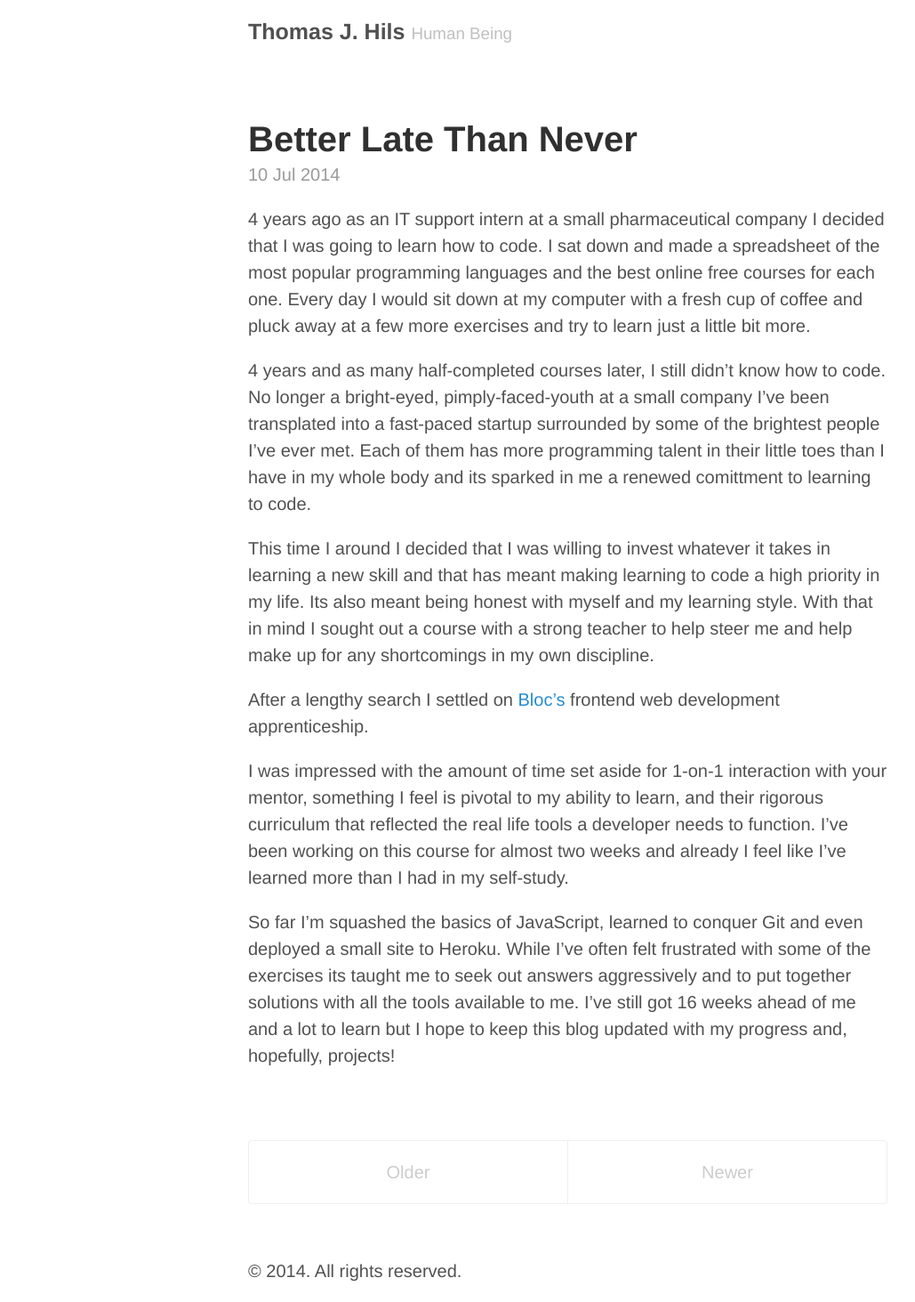
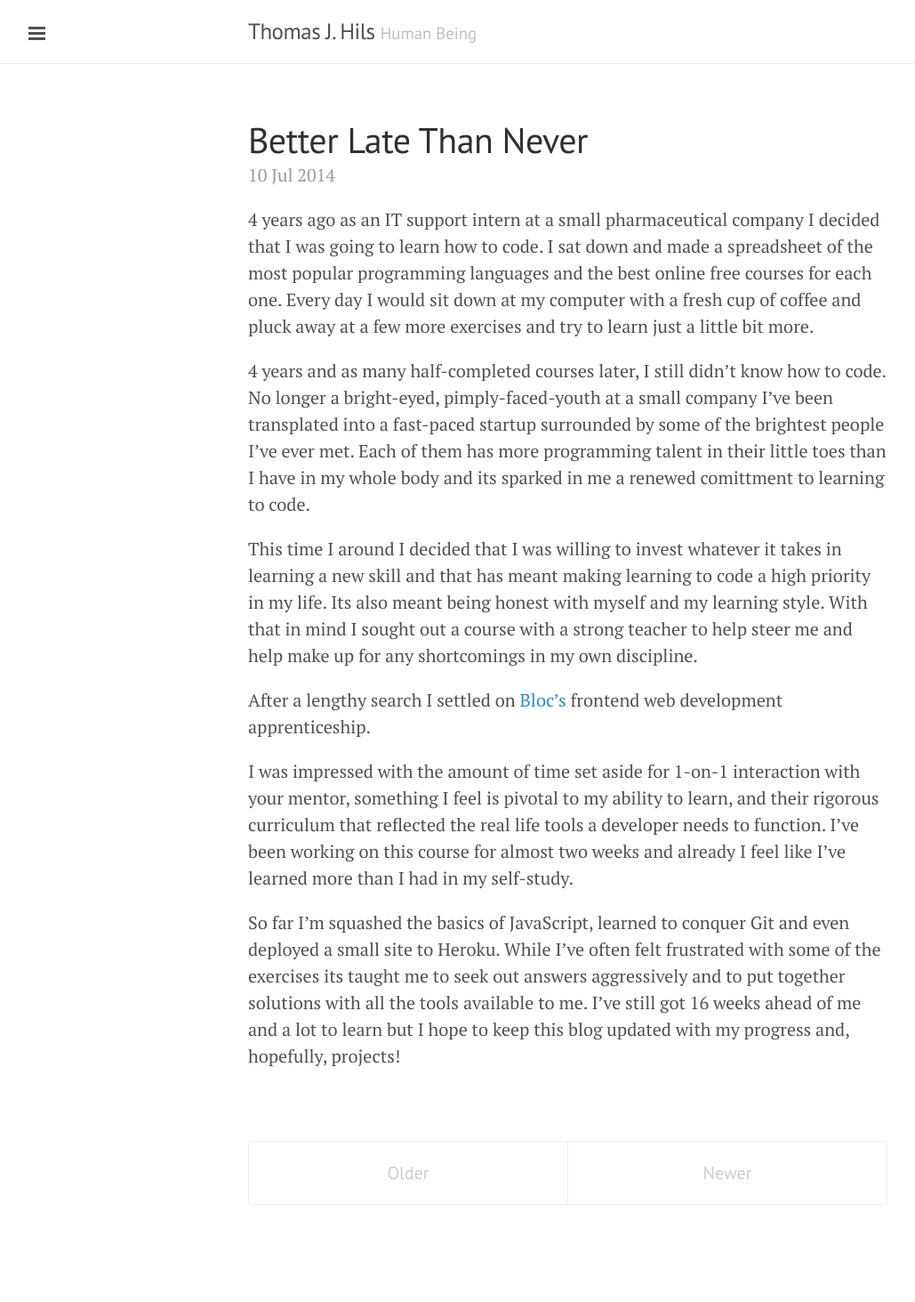
Before and after one commit to tjhils/oldblog, a Jekyll site: the page built from index.html, in a window 1280 px wide. Shown: the whole page at 89% size, without its empty margins (1-1030 px from the left). Built offline with Jekyll 4.4.1, drawn with Linux system fonts in a browser that asks for light colours; Markdown is read by kramdown in place of the engine named in the settings; the list of posts is cut into pages by our own code; after the commit the page ends 1414 px from its top, so only the background shows below that.

Commit message:
Theme swap
oh dear god i hope this doesn’t break it

```diff
--- a/_config.yml
+++ b/_config.yml
@@ -7,16 +7,18 @@
 
 # Setup
 title:            Thomas J. Hils
-tagline:          Human Being
+tagline:          'Human Being'
+description:      'A blog about nothing.'
 url:              http://tjhils.github.io
-paginate:         1
-baseurl:          /
+baseurl:          '/'
+paginate:         5
+
 author:
-  name:           Thomas Hils
-  url:            https://twitter.com/tjhils
-  email:          thomas@hils.us
+  name:           'Mark Otto'
+  url:            https://twitter.com/mdo
 
 # Custom vars
 version:          1.0.0
+
 github:
-  repo:           https://github.com/tjhils/tjhils.github.io
+  repo:           http://tjhils.github.io
--- a/_includes/head.html
+++ b/_includes/head.html
@@ -1,5 +1,6 @@
 <head>
   <link href="http://gmpg.org/xfn/11" rel="profile">
+  <meta http-equiv="X-UA-Compatible" content="IE=edge">
   <meta http-equiv="content-type" content="text/html; charset=utf-8">
 
   <!-- Enable responsiveness on mobile devices-->
@@ -16,11 +17,13 @@
   <!-- CSS -->
   <link rel="stylesheet" href="{{ site.baseurl }}public/css/poole.css">
   <link rel="stylesheet" href="{{ site.baseurl }}public/css/syntax.css">
+  <link rel="stylesheet" href="{{ site.baseurl }}public/css/lanyon.css">
+  <link rel="stylesheet" href="http://fonts.googleapis.com/css?family=PT+Serif:400,400italic,700|PT+Sans:400">
 
   <!-- Icons -->
   <link rel="apple-touch-icon-precomposed" sizes="144x144" href="{{ site.baseurl }}public/apple-touch-icon-precomposed.png">
   <link rel="shortcut icon" href="{{ site.baseurl }}public/favicon.ico">
 
   <!-- RSS -->
-  <link rel="alternate" type="application/rss+xml" title="RSS" href="{{ site.baseurl }}atom.xml">
+  <link rel="alternate" type="application/rss+xml" title="RSS" href="/atom.xml">
 </head>
--- /dev/null
+++ b/_includes/sidebar.html
@@ -0,0 +1,38 @@
+<!-- Target for toggling the sidebar `.sidebar-checkbox` is for regular
+     styles, `#sidebar-checkbox` for behavior. -->
+<input type="checkbox" class="sidebar-checkbox" id="sidebar-checkbox">
+
+<!-- Toggleable sidebar -->
+<div class="sidebar" id="sidebar">
+  <div class="sidebar-item">
+    <p>{{ site.description }}</p>
+  </div>
+
+  <nav class="sidebar-nav">
+    <a class="sidebar-nav-item{% if page.url == site.baseurl %} active{% endif %}" href="/">Home</a>
+
+    {% comment %}
+      The code below dynamically generates a sidebar nav of pages with
+      `layout: page` in the front-matter. See readme for usage.
+    {% endcomment %}
+
+    {% assign pages_list = site.pages %}
+    {% for node in pages_list %}
+      {% if node.title != null %}
+        {% if node.layout == "page" %}
+          <a class="sidebar-nav-item{% if page.url == node.url %} active{% endif %}" href="{{ node.url }}">{{ node.title }}</a>
+        {% endif %}
+      {% endif %}
+    {% endfor %}
+
+    <a class="sidebar-nav-item" href="{{ site.github.repo }}/archive/v{{ site.version }}.zip">Download</a>
+    <a class="sidebar-nav-item" href="{{ site.github.repo }}">GitHub project</a>
+    <span class="sidebar-nav-item">Currently v{{ site.version }}</span>
+  </nav>
+
+  <div class="sidebar-item">
+    <p>
+      &copy; {{ site.time | date: '%Y' }}. All rights reserved.
+    </p>
+  </div>
+</div>
--- a/_layouts/default.html
+++ b/_layouts/default.html
@@ -5,22 +5,43 @@
 
   <body>
 
-    <div class="container content">
+    {% include sidebar.html %}
+
+    <!-- Wrap is the content to shift when toggling the sidebar. We wrap the
+         content to avoid any CSS collisions with our real content. -->
+    <div class="wrap">
       <div class="masthead">
-        <h3 class="masthead-title">
-          <a href="{{ site.baseurl }}" title="Home">{{ site.title }}</a>
-          <small>{{ site.tagline }}</small>
-        </h3>
+        <div class="container">
+          <h3 class="masthead-title">
+            <a href="/" title="Home">{{ site.title }}</a>
+            <small>{{ site.tagline }}</small>
+          </h3>
+        </div>
       </div>
 
-      {{ content }}
-
-      <div class="footer">
-        <p>
-          &copy; {{ site.time | date: '%Y' }}. All rights reserved.
-        </p>
+      <div class="container content">
+        {{ content }}
       </div>
     </div>
 
+    <label for="sidebar-checkbox" class="sidebar-toggle"></label>
+
+    <script>
+      (function(document) {
+        var toggle = document.querySelector('.sidebar-toggle');
+        var sidebar = document.querySelector('#sidebar');
+        var checkbox = document.querySelector('#sidebar-checkbox');
+
+        document.addEventListener('click', function(e) {
+          var target = e.target;
+
+          if(!checkbox.checked ||
+             sidebar.contains(target) ||
+             (target === checkbox || target === toggle)) return;
+
+          checkbox.checked = false;
+        }, false);
+      })(document);
+    </script>
   </body>
 </html>
--- a/_layouts/post.html
+++ b/_layouts/post.html
@@ -14,7 +14,7 @@
     {% for post in site.related_posts limit:3 %}
       <li>
         <h3>
-          <a href="{{ site.baseurl }}{{ post.url }}">
+          <a href="{{ post.url }}">
             {{ post.title }}
             <small>{{ post.date | date_to_string }}</small>
           </a>
--- a/atom.xml
+++ b/atom.xml
@@ -6,8 +6,8 @@
 <feed xmlns="http://www.w3.org/2005/Atom">
 
  <title>{{ site.title }}</title>
- <link href="{{ site.url }}{{ site.baseurl }}atom.xml" rel="self"/>
- <link href="{{ site.url }}{{ site.baseurl }}"/>
+ <link href="{{ site.url }}/atom.xml" rel="self"/>
+ <link href="{{ site.url }}/"/>
  <updated>{{ site.time | date_to_xmlschema }}</updated>
  <id>{{ site.url }}</id>
  <author>
@@ -18,7 +18,7 @@
  {% for post in site.posts %}
  <entry>
    <title>{{ post.title }}</title>
-   <link href="{{ site.url }}{{ site.baseurl }}{{ post.url }}"/>
+   <link href="{{ site.url }}{{ post.url }}"/>
    <updated>{{ post.date | date_to_xmlschema }}</updated>
    <id>{{ site.url }}{{ post.id }}</id>
    <content type="html">{{ post.content | xml_escape }}</content>
--- /dev/null
+++ b/public/css/lanyon.css
@@ -0,0 +1,553 @@
+/*
+ *  ___
+ * /\_ \
+ * \//\ \      __      ___   __  __    ___     ___
+ *   \ \ \   /'__`\  /' _ `\/\ \/\ \  / __`\ /' _ `\
+ *    \_\ \_/\ \_\.\_/\ \/\ \ \ \_\ \/\ \_\ \/\ \/\ \
+ *    /\____\ \__/.\_\ \_\ \_\/`____ \ \____/\ \_\ \_\
+ *    \/____/\/__/\/_/\/_/\/_/`/___/> \/___/  \/_/\/_/
+ *                               /\___/
+ *                               \/__/
+ *
+ * Designed, built, and released under MIT license by @mdo. Learn more at
+ * https://github.com/poole/lanyon.
+ */
+
+
+/*
+ * Contents
+ *
+ * Global resets
+ * Masthead
+ * Sidebar
+ * Slide effect
+ * Posts and pages
+ * Pagination
+ * Reverse layout
+ * Themes
+ */
+
+
+/*
+ * Global resets
+ *
+ * Update the foundational and global aspects of the page.
+ */
+
+/* Prevent scroll on narrow devices */
+html,
+body {
+  overflow-x: hidden;
+}
+
+html {
+  font-family: "PT Serif", Georgia, "Times New Roman", serif;
+}
+
+h1, h2, h3, h4, h5, h6 {
+  font-family: "PT Sans", Helvetica, Arial, sans-serif;
+  font-weight: 400;
+  color: #313131;
+  letter-spacing: -.025rem;
+}
+
+
+/*
+ * Wrapper
+ *
+ * The wrapper is used to position site content when the sidebar is toggled. We
+ * use an outter wrap to position the sidebar without interferring with the
+ * regular page content.
+ */
+
+.wrap {
+  position: relative;
+  width: 100%;
+}
+
+
+/*
+ * Container
+ *
+ * Center the page content.
+ */
+
+.container {
+  max-width: 28rem;
+}
+@media (min-width: 38em) {
+  .container {
+    max-width: 32rem;
+  }
+}
+@media (min-width: 56em) {
+  .container {
+    max-width: 38rem;
+  }
+}
+
+
+/*
+ * Masthead
+ *
+ * Super small header above the content for site name and short description.
+ */
+
+.masthead {
+  padding-top:    1rem;
+  padding-bottom: 1rem;
+  margin-bottom: 3rem;
+  border-bottom: 1px solid #eee;
+}
+.masthead-title {
+  margin-top: 0;
+  margin-bottom: 0;
+  color: #505050;
+}
+.masthead-title a {
+  color: #505050;
+}
+.masthead-title small {
+  font-size: 75%;
+  font-weight: 400;
+  color: #c0c0c0;
+  letter-spacing: 0;
+}
+
+@media (max-width: 48em) {
+  .masthead-title {
+    text-align: center;
+  }
+  .masthead-title small {
+    display: none;
+  }
+}
+
+
+/*
+ * Sidebar
+ *
+ * The sidebar is the drawer, the item we are toggling with our handy hamburger
+ * button in the corner of the page.
+ *
+ * This particular sidebar implementation was inspired by Chris Coyier's
+ * "Offcanvas Menu with CSS Target" article, and the checkbox variation from the
+ * comments by a reader. It modifies both implementations to continue using the
+ * checkbox (no change in URL means no polluted browser history), but this uses
+ * `position` for the menu to avoid some potential content reflow issues.
+ *
+ * Source: http://css-tricks.com/off-canvas-menu-with-css-target/#comment-207504
+ */
+
+/* Style and "hide" the sidebar */
+.sidebar {
+  position: fixed;
+  top: 0;
+  bottom: 0;
+  left: -14rem;
+  width: 14rem;
+  visibility: hidden;
+  overflow-y: auto;
+  font-family: "PT Sans", Helvetica, Arial, sans-serif;
+  font-size: .875rem; /* 15px */
+  color: rgba(255,255,255,.6);
+  background-color: #202020;
+  -webkit-transition: all .3s ease-in-out;
+          transition: all .3s ease-in-out;
+}
+@media (min-width: 30em) {
+  .sidebar {
+    font-size: .75rem; /* 14px */
+  }
+}
+
+/* Sidebar content */
+.sidebar a {
+  font-weight: normal;
+  color: #fff;
+}
+.sidebar-item {
+  padding: 1rem;
+}
+.sidebar-item p:last-child {
+  margin-bottom: 0;
+}
+
+/* Sidebar nav */
+.sidebar-nav {
+  border-bottom: 1px solid rgba(255,255,255,.1);
+}
+.sidebar-nav-item {
+  display: block;
+  padding: .5rem 1rem;
+  border-top: 1px solid rgba(255,255,255,.1);
+}
+.sidebar-nav-item.active,
+a.sidebar-nav-item:hover,
+a.sidebar-nav-item:focus {
+  text-decoration: none;
+  background-color: rgba(255,255,255,.1);
+  border-color: transparent;
+}
+
+@media (min-width: 48em) {
+  .sidebar-item {
+    padding: 1.5rem;
+  }
+  .sidebar-nav-item {
+    padding-left:  1.5rem;
+    padding-right: 1.5rem;
+  }
+}
+
+/* Hide the sidebar checkbox that we toggle with `.sidebar-toggle` */
+.sidebar-checkbox {
+  display: none;
+}
+
+/* Style the `label` that we use to target the `.sidebar-checkbox` */
+.sidebar-toggle {
+  position: absolute;
+  top:  1rem;
+  left: 1rem;
+  display: block;
+  width: 2.2rem;
+  padding: .5rem .65rem;
+  color: #505050;
+  background-color: #fff;
+  border-radius: 4px;
+  cursor: pointer;
+}
+.sidebar-toggle:before {
+  display: block;
+  content: "";
+  width: 100%;
+  padding-bottom: .125rem;
+  border-top: .375rem double;
+  border-bottom: .125rem solid;
+
+  /* Make the border inside the box */
+  -webkit-box-sizing: border-box;
+     -moz-box-sizing: border-box;
+          box-sizing: border-box;
+}
+
+.sidebar-toggle:active,
+#sidebar-checkbox:checked ~ .sidebar-toggle {
+  color: #fff;
+  background-color: #505050;
+}
+
+@media (min-width: 30.1em) {
+  .sidebar-toggle {
+    position: fixed;
+    width: 2.25rem;
+  }
+  .sidebar-toggle:before {
+    padding-bottom: .15rem;
+    border-top-width: .45rem;
+    border-bottom-width: .15rem;
+  }
+}
+
+
+/* Slide effect
+ *
+ * Handle the sliding effects of the sidebar and content in one spot, seperate
+ * from the default styles.
+ *
+ * As an a heads up, we don't use `transform: translate3d()` here because when
+ * mixed with `position: fixed;` for the sidebar toggle, it creates a new
+ * containing block. Put simply, the fixed sidebar toggle behaves like
+ * `position: absolute;` when transformed.
+ *
+ * Read more about it at http://meyerweb.com/eric/thoughts/2011/09/12/.
+ */
+
+.wrap,
+.sidebar,
+.sidebar-toggle {
+  -webkit-backface-visibility: hidden;
+      -ms-backface-visibility: hidden;
+          backface-visibility: hidden;
+}
+.wrap,
+.sidebar-toggle {
+  -webkit-transition: -webkit-transform .3s ease-in-out;
+          transition: transform .3s ease-in-out;
+}
+
+#sidebar-checkbox:checked + .sidebar {
+  z-index: 10;
+  visibility: visible;
+}
+#sidebar-checkbox:checked ~ .sidebar,
+#sidebar-checkbox:checked ~ .wrap,
+#sidebar-checkbox:checked ~ .sidebar-toggle {
+  -webkit-transform: translateX(14rem);
+      -ms-transform: translateX(14rem);
+          transform: translateX(14rem);
+}
+
+
+/*
+ * Posts and pages
+ *
+ * Each post is wrapped in `.post` and is used on default and post layouts. Each
+ * page is wrapped in `.page` and is only used on the page layout.
+ */
+
+.page,
+.post {
+  margin-bottom: 4em;
+}
+
+/* Blog post or page title */
+.page-title,
+.post-title,
+.post-title a {
+  color: #303030;
+}
+.page-title,
+.post-title {
+  margin-top: 0;
+}
+
+/* Meta data line below post title */
+.post-date {
+  display: block;
+  margin-top: -.5rem;
+  margin-bottom: 1rem;
+  color: #9a9a9a;
+}
+
+/* Related posts */
+.related {
+  padding-top: 2rem;
+  padding-bottom: 2rem;
+  border-top: 1px solid #eee;
+}
+.related-posts {
+  padding-left: 0;
+  list-style: none;
+}
+.related-posts h3 {
+  margin-top: 0;
+}
+.related-posts li small {
+  font-size: 75%;
+  color: #999;
+}
+.related-posts li a:hover {
+  color: #268bd2;
+  text-decoration: none;
+}
+.related-posts li a:hover small {
+  color: inherit;
+}
+
+
+/*
+ * Pagination
+ *
+ * Super lightweight (HTML-wise) blog pagination. `span`s are provide for when
+ * there are no more previous or next posts to show.
+ */
+
+.pagination {
+  overflow: hidden; /* clearfix */
+  margin-left: -1rem;
+  margin-right: -1rem;
+  font-family: "PT Sans", Helvetica, Arial, sans-serif;
+  color: #ccc;
+  text-align: center;
+}
+
+/* Pagination items can be `span`s or `a`s */
+.pagination-item {
+  display: block;
+  padding: 1rem;
+  border: 1px solid #eee;
+}
+.pagination-item:first-child {
+  margin-bottom: -1px;
+}
+
+/* Only provide a hover state for linked pagination items */
+a.pagination-item:hover {
+  background-color: #f5f5f5;
+}
+
+@media (min-width: 30em) {
+  .pagination {
+    margin: 3rem 0;
+  }
+  .pagination-item {
+    float: left;
+    width: 50%;
+  }
+  .pagination-item:first-child {
+    margin-bottom: 0;
+    border-top-left-radius:    4px;
+    border-bottom-left-radius: 4px;
+  }
+  .pagination-item:last-child {
+    margin-left: -1px;
+    border-top-right-radius:    4px;
+    border-bottom-right-radius: 4px;
+  }
+}
+
+
+/*
+ * Reverse layout
+ *
+ * Flip the orientation of the page by placing the `.sidebar` and sidebar toggle
+ * on the right side.
+ */
+
+.layout-reverse .sidebar {
+  left: auto;
+  right: -14rem;
+}
+.layout-reverse .sidebar-toggle {
+  left: auto;
+  right: 1rem;
+}
+
+.layout-reverse #sidebar-checkbox:checked ~ .sidebar,
+.layout-reverse #sidebar-checkbox:checked ~ .wrap,
+.layout-reverse #sidebar-checkbox:checked ~ .sidebar-toggle {
+  -webkit-transform: translateX(-14rem);
+      -ms-transform: translateX(-14rem);
+          transform: translateX(-14rem);
+}
+
+
+/*
+ * Themes
+ *
+ * Apply custom color schemes by adding the appropriate class to the `body`.
+ * Based on colors from Base16: http://chriskempson.github.io/base16/#default.
+ */
+
+/* Red */
+.theme-base-08 .sidebar,
+.theme-base-08 .sidebar-toggle:active,
+.theme-base-08 #sidebar-checkbox:checked ~ .sidebar-toggle {
+  background-color: #ac4142;
+}
+.theme-base-08 .container a,
+.theme-base-08 .sidebar-toggle,
+.theme-base-08 .related-posts li a:hover {
+  color: #ac4142;
+}
+
+/* Orange */
+.theme-base-09 .sidebar,
+.theme-base-09 .sidebar-toggle:active,
+.theme-base-09 #sidebar-checkbox:checked ~ .sidebar-toggle {
+  background-color: #d28445;
+}
+.theme-base-09 .container a,
+.theme-base-09 .sidebar-toggle,
+.theme-base-09 .related-posts li a:hover {
+  color: #d28445;
+}
+
+/* Yellow */
+.theme-base-0a .sidebar,
+.theme-base-0a .sidebar-toggle:active,
+.theme-base-0a #sidebar-checkbox:checked ~ .sidebar-toggle {
+  background-color: #f4bf75;
+}
+.theme-base-0a .container a,
+.theme-base-0a .sidebar-toggle,
+.theme-base-0a .related-posts li a:hover {
+  color: #f4bf75;
+}
+
+/* Green */
+.theme-base-0b .sidebar,
+.theme-base-0b .sidebar-toggle:active,
+.theme-base-0b #sidebar-checkbox:checked ~ .sidebar-toggle {
+  background-color: #90a959;
+}
+.theme-base-0b .container a,
+.theme-base-0b .sidebar-toggle,
+.theme-base-0b .related-posts li a:hover {
+  color: #90a959;
+}
+
+/* Cyan */
+.theme-base-0c .sidebar,
+.theme-base-0c .sidebar-toggle:active,
+.theme-base-0c #sidebar-checkbox:checked ~ .sidebar-toggle {
+  background-color: #75b5aa;
+}
+.theme-base-0c .container a,
+.theme-base-0c .sidebar-toggle,
+.theme-base-0c .related-posts li a:hover {
+  color: #75b5aa;
+}
+
+/* Blue */
+.theme-base-0d .sidebar,
+.theme-base-0d .sidebar-toggle:active,
+.theme-base-0d #sidebar-checkbox:checked ~ .sidebar-toggle {
+  background-color: #6a9fb5;
+}
+.theme-base-0d .container a,
+.theme-base-0d .sidebar-toggle,
+.theme-base-0d .related-posts li a:hover {
+  color: #6a9fb5;
+}
+
+/* Magenta */
+.theme-base-0e .sidebar,
+.theme-base-0e .sidebar-toggle:active,
+.theme-base-0e #sidebar-checkbox:checked ~ .sidebar-toggle {
+  background-color: #aa759f;
+}
+.theme-base-0e .container a,
+.theme-base-0e .sidebar-toggle,
+.theme-base-0e .related-posts li a:hover {
+  color: #aa759f;
+}
+
+/* Brown */
+.theme-base-0f .sidebar,
+.theme-base-0f .sidebar-toggle:active,
+.theme-base-0f #sidebar-checkbox:checked ~ .sidebar-toggle {
+  background-color: #8f5536;
+}
+.theme-base-0f .container a,
+.theme-base-0f .sidebar-toggle,
+.theme-base-0f .related-posts li a:hover {
+  color: #8f5536;
+}
+
+
+/*
+ * Overlay sidebar
+ *
+ * Make the sidebar content overlay the viewport content instead of pushing it
+ * aside when toggled.
+ */
+
+.sidebar-overlay #sidebar-checkbox:checked ~ .wrap {
+  -webkit-transform: translateX(0);
+      -ms-transform: translateX(0);
+          transform: translateX(0);
+}
+.sidebar-overlay #sidebar-checkbox:checked ~ .sidebar-toggle {
+  box-shadow: 0 0 0 .25rem #fff;
+}
+.sidebar-overlay #sidebar-checkbox:checked ~ .sidebar {
+  box-shadow: .25rem 0 .5rem rgba(0,0,0,.1);
+}
+
+/* Only one tweak for a reverse layout */
+.layout-reverse.sidebar-overlay #sidebar-checkbox:checked ~ .sidebar {
+  box-shadow: -.25rem 0 .5rem rgba(0,0,0,.1);
+}
```
Also changed, not shown: about.md (+1 -1 lines), LICENSE.md, README.md, index.html (line endings or trailing spaces), public/apple-touch-icon-precomposed.png, public/favicon.ico, 2 other files.
